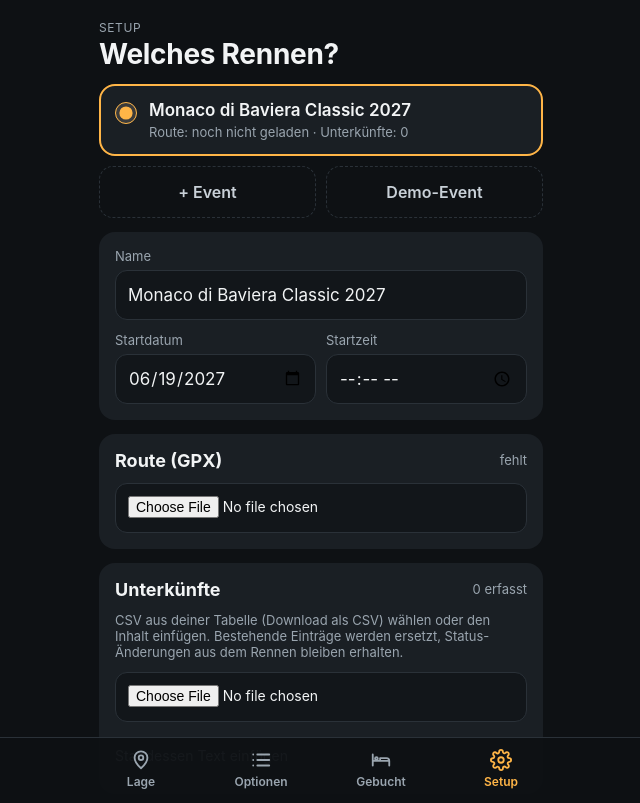
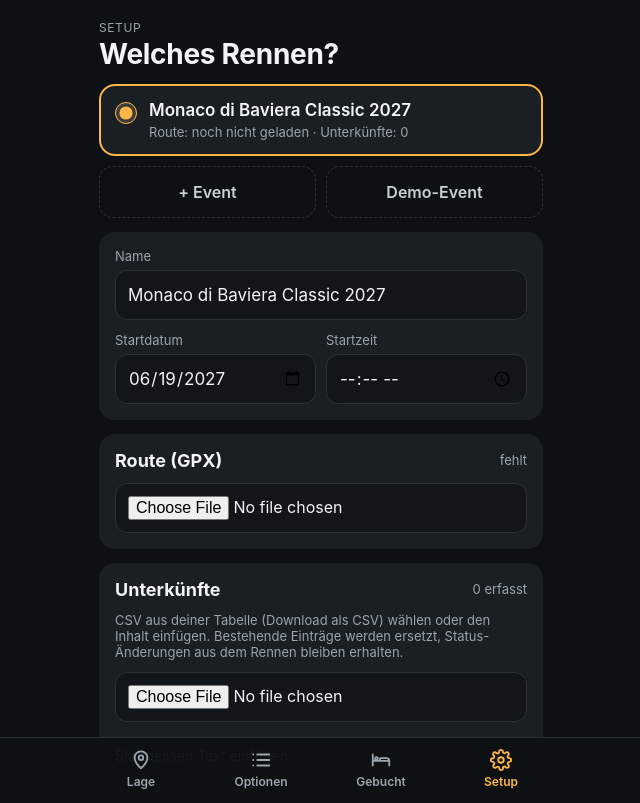
Before and after one commit to dsvbfj5zcc-lab/schlafplatz, a plain HTML site: page index.html in a window 1280 px wide. Shown: the top 803 px of the page, without its empty margins (319-959 px from the left). Drawn offline with Linux system fonts and the light colour scheme.

Commit message:
Add files via upload

```diff
--- a/index.html
+++ b/index.html
@@ -18,7 +18,7 @@
   --accent:#FFB547; --accent-2:#FFD08A; --good:#5BD68A; --good-bg:#16301F; --bad:#FF9A8E; --bad-bg:#3A1D1A;
 }
 *{box-sizing:border-box}
-html,body{margin:0;background:var(--bg);color:var(--text);font-family:-apple-system,BlinkMacSystemFont,"SF Pro Text",Inter,system-ui,sans-serif;-webkit-text-size-adjust:100%}
+html,body{touch-action:manipulation;margin:0;background:var(--bg);color:var(--text);font-family:-apple-system,BlinkMacSystemFont,"SF Pro Text",Inter,system-ui,sans-serif;-webkit-text-size-adjust:100%}
 body{min-height:100vh}
 a{color:var(--accent)}
 #app{max-width:480px;margin:0 auto;padding:calc(env(safe-area-inset-top) + 20px) 18px calc(env(safe-area-inset-bottom) + 96px)}
@@ -44,7 +44,8 @@ h2{margin:0;font-size:18px}
 .pill{display:inline-block;font-size:12px;font-weight:700;padding:4px 10px;border-radius:999px;color:#0E1114;background:var(--muted);white-space:nowrap}
 .pill.p-accent{background:var(--accent)} .pill.p-warn{background:var(--accent-2)} .pill.p-good{background:var(--good)} .pill.p-bad{background:var(--bad)}
 .good{color:var(--good)} .warn{color:var(--accent-2)} .bad{color:var(--bad)}
-button,.btn{font:inherit;cursor:pointer;-webkit-tap-highlight-color:transparent}
+button,.btn,a,input,select,textarea,label{touch-action:manipulation}
+button,.btn{font:inherit;cursor:pointer;-webkit-tap-highlight-color:transparent;-webkit-user-select:none;user-select:none}
 .btn{display:flex;align-items:center;justify-content:center;gap:8px;min-height:52px;border-radius:14px;border:1px solid var(--line);background:var(--surface);color:var(--text);font-weight:600;font-size:16px;text-decoration:none;padding:0 14px}
 .btn.primary{background:var(--accent);border-color:var(--accent);color:#0E1114;font-weight:700;font-size:18px;min-height:60px}
 .btn.outline-good{background:transparent;border:2px solid var(--good);color:var(--good)}
@@ -55,9 +56,9 @@ button,.btn{font:inherit;cursor:pointer;-webkit-tap-highlight-color:transparent}
 .feel{height:56px;border-radius:12px;border:1px solid var(--line);background:var(--inset);color:var(--text);font-size:20px;font-weight:600}
 .feel[aria-pressed="true"]{background:var(--accent);border-color:var(--accent);color:#0E1114}
 input,select,textarea{font:inherit;color:var(--text);background:var(--inset);border:1px solid var(--line);border-radius:12px;padding:0 12px;min-height:50px;width:100%;font-size:17px}
-textarea{padding:10px 12px;min-height:90px;font-size:14px}
+textarea{padding:10px 12px;min-height:90px;font-size:16px}
 input[type=radio]{width:22px;height:22px;min-height:0;accent-color:var(--accent);margin:2px 0 0;flex:none}
-input[type=file]{padding:12px;font-size:14px}
+input[type=file]{padding:12px;font-size:16px}
 label.f{display:flex;flex-direction:column;gap:6px;font-size:13px;color:var(--muted)}
 .list-row{display:flex;justify-content:space-between;align-items:center;min-height:52px;border-bottom:1px solid var(--line);gap:10px}
 .list-row:last-child{border-bottom:none}
@@ -578,7 +579,7 @@ function viewLage(){
       <button class="btn sm" data-a="gps" ${e.route?'':'disabled'} style="color:var(--good)">${ICON.gps} GPS</button></div>
     <div class="grid2">
       <label class="f">Routen-km<input type="number" inputmode="decimal" step="0.1" data-l="km" value="${esc(L.km)}" style="font-size:28px;font-weight:700;min-height:58px"></label>
-      <label class="f">Uhrzeit<input type="datetime-local" data-l="time" value="${esc(L.time)}" style="font-size:15px;min-height:58px"></label>
+      <label class="f">Uhrzeit<input type="datetime-local" data-l="time" value="${esc(L.time)}" style="font-size:16px;min-height:58px"></label>
     </div>
     <button class="btn sm" data-a="now">Uhrzeit auf jetzt setzen</button>
   </div>
--- a/sw.js
+++ b/sw.js
@@ -1,6 +1,6 @@
 // Schlafplatz-Finder – Service Worker
 // Bei jeder Änderung an der App VERSION erhöhen, damit die neue Version geladen wird.
-const VERSION = 'spf-v1';
+const VERSION = 'spf-v2';
 const FILES = ['./', './index.html', './manifest.webmanifest', './icon-180.png', './icon-192.png', './icon-512.png'];
 
 self.addEventListener('install', e => {
```
